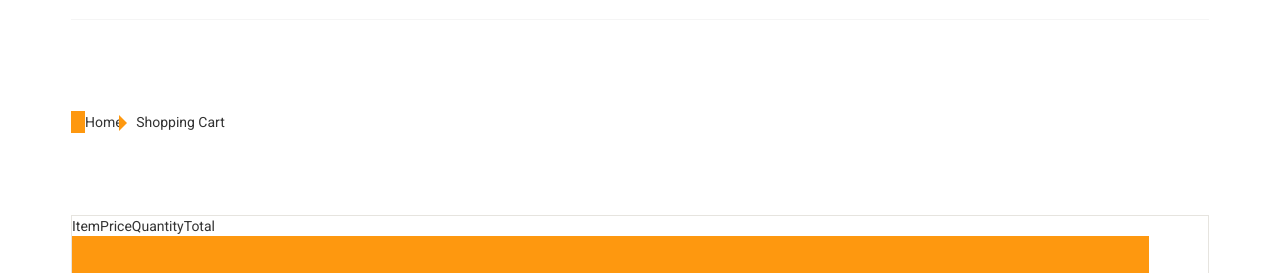
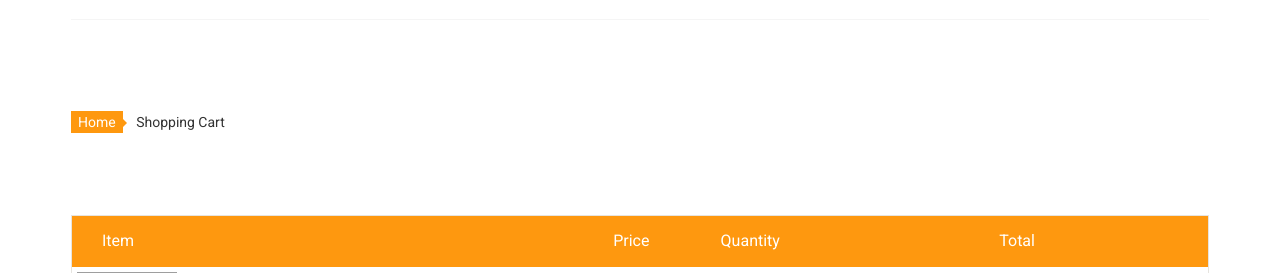
Before and after one commit to phantranggg/ITSS-Mongu, a Rails app: page /cart in a window 1280 px wide. Shown: the part 337-610 px from the top of the page. Run offline with Rails 7, Linux system fonts and the light colour scheme; style sheets or scripts are compiled from the project's sources; parts of the project's set-up code (start-up, migrations or seed data) failed here and were passed over; some libraries are stand-ins or nearby versions; grey boxes are pictures that could not be loaded.

Commit message:
Fix html

```diff
--- a/mizugi/app/views/carts/index.html.slim
+++ b/mizugi/app/views/carts/index.html.slim
@@ -3,113 +3,99 @@ section id="cart_items"
 		div class="breadcrumbs"
 			ol class="breadcrumb"
 			    li
-			        a href="#"
-			        = "Home"
+			        a href="#" Home
 			    li class="active"
 			    = "Shopping Cart"
 		div class="table-responsive cart_info"
 			table class="table table-condensed"
 				thead
 					tr class="cart_menu"
-						td class="image"
-						= "Item"
+						td class="image" Item
 						td class="description"
-						td class="price"
-						= "Price"
-						td class="quantity"
-						= "Quantity"
-						td class="total"
-						= "Total"
+						td class="price" Price
+						td class="quantity" Quantity
+						td class="total" Total
+						td
 				tbody
 					tr
 						td class="cart_product"
 							a href=""
-							    img src="images/cart/one.png" alt=""
+							    img style="width:100px" src="https://www.famousfootwear.com/c/-/media/project/famousfootwear/brand-landing-pages/nike/2019/fall/mobile/mobile-hero-hub.jpg?h=452&w=750&la=en&hash=522AECDBAD3FA6B25B1EE888F76BA90B54D79BC7" alt=""
 
 						td class="cart_description"
 							h4
 							    a href=""
-							    = "Colorblock Scuba"
+							    = "Shoe"
 							p
 							= "Web ID: 1089772"
 
 						td class="cart_price"
-							p
-							= "$59"
+							p $59
 
 						td class="cart_quantity"
 							div class="cart_quantity_button"
-								a class="cart_quantity_up" href=""
-								= "+"
+								a class="cart_quantity_up" href="" +
 								input class="cart_quantity_input" type="text" name="quantity" value="1" autocomplete="off" size="2"
-								a class="cart_quantity_down" href=""
-								= "-"
+								a class="cart_quantity_down" href="" -
 
 						td class="cart_total"
-							p class="cart_total_price"
-							= "$59"
+							p class="cart_total_price" $59
 
 						td class="cart_delete"
 							a class="cart_quantity_delete" href=""
 							    i class="fa fa-times"
+
 					tr
 						td class="cart_product"
 							a href=""
-							    img src="images/cart/two.png" alt=""
+							    img style="width:100px" src="https://www.famousfootwear.com/c/-/media/project/famousfootwear/brand-landing-pages/nike/2019/fall/mobile/mobile-hero-hub.jpg?h=452&w=750&la=en&hash=522AECDBAD3FA6B25B1EE888F76BA90B54D79BC7" alt=""
 
 						td class="cart_description"
 							h4
 							    a href=""
-							    = "Colorblock Scuba"
+							    = "Shoe"
 							p
 							= "Web ID: 1089772"
 
 						td class="cart_price"
-							p
-							= "$59"
+							p $59
 
 						td class="cart_quantity"
 							div class="cart_quantity_button"
-								a class="cart_quantity_up" href=""
-								= "+"
+								a class="cart_quantity_up" href="" +
 								input class="cart_quantity_input" type="text" name="quantity" value="1" autocomplete="off" size="2"
-								a class="cart_quantity_down" href=""
-								= "-"
+								a class="cart_quantity_down" href="" -
 
 						td class="cart_total"
-							p class="cart_total_price"
-							= "$59"
+							p class="cart_total_price" $59
 
 						td class="cart_delete"
 							a class="cart_quantity_delete" href=""
 							    i class="fa fa-times"
+
 					tr
 						td class="cart_product"
 							a href=""
-							    img src="images/cart/two.png" alt=""
+							    img style="width:100px" src="https://www.famousfootwear.com/c/-/media/project/famousfootwear/brand-landing-pages/nike/2019/fall/mobile/mobile-hero-hub.jpg?h=452&w=750&la=en&hash=522AECDBAD3FA6B25B1EE888F76BA90B54D79BC7" alt=""
 
 						td class="cart_description"
 							h4
 							    a href=""
-							    = "Colorblock Scuba"
+							    = "Shoe"
 							p
 							= "Web ID: 1089772"
 
 						td class="cart_price"
-							p
-							= "$59"
+							p $59
 
 						td class="cart_quantity"
 							div class="cart_quantity_button"
-								a class="cart_quantity_up" href=""
-								= "+"
+								a class="cart_quantity_up" href="" +
 								input class="cart_quantity_input" type="text" name="quantity" value="1" autocomplete="off" size="2"
-								a class="cart_quantity_down" href=""
-								= "-"
+								a class="cart_quantity_down" href="" -
 
 						td class="cart_total"
-							p class="cart_total_price"
-							= "$59"
+							p class="cart_total_price" $59
 
 						td class="cart_delete"
 							a class="cart_quantity_delete" href=""
```
